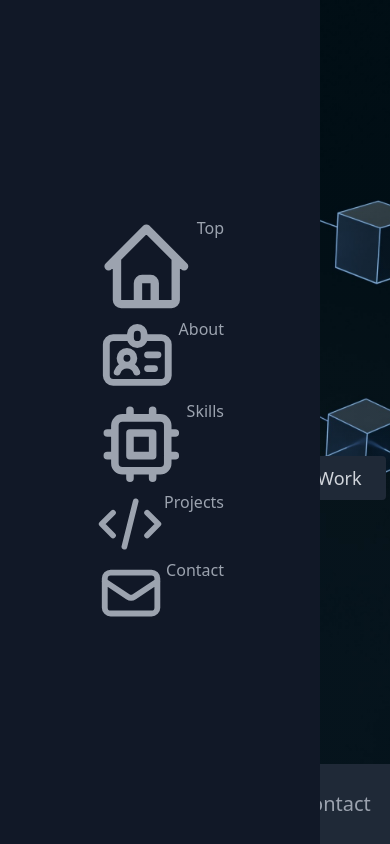
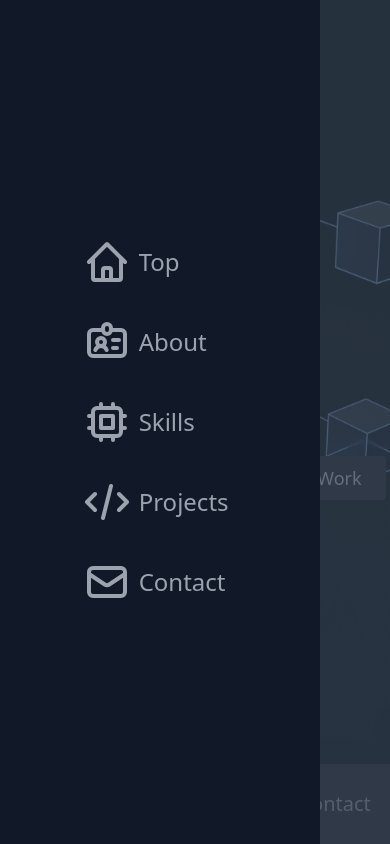
Before and after one commit to michael-orzel/portfolio, a React (Create React App) app: page / in a window 390 px wide. Both pictures are taken after a click on the button 39 px from the left and 804 px from the top of the page. Shown: the top 844 px of the page. Built offline with nearby package versions, Linux system fonts and the light colour scheme.

Commit message:
footer design

```diff
--- a/src/components/Footer.js
+++ b/src/components/Footer.js
@@ -1,10 +1,26 @@
 import React from 'react'
-import { DocumentDownloadIcon } from '@heroicons/react/solid'
+import {
+   MailIcon
+} from '@heroicons/react/outline'
 
 export default function Footer() {
   return (
-    <footer className="bg-gray-800 py-7 flex flex-col justify-center items-center bottom-0">
+    <footer className="bg-gray-800 py-9 pb-32 flex flex-col justify-center items-center bottom-0 xl:pb-14">
       <ul className="py-2 flex flex-row justify-center items-center">
+        <li className='inline-flex px-0'>
+          <a href="#contact" className="px-4 py-1 rounded flex flex-row justify-center items-center hover:bg-gray-700 hover:text-white">
+            <MailIcon className='w-10'/>
+          </a>
+        </li>
+        <li className='inline-flex px-0'>
+          <a href="#contact" className="px-4 py-1 rounded flex flex-row justify-center items-center hover:bg-gray-700 hover:text-white">
+            <MailIcon className='w-10'/>
+          </a>
+        </li>
+      </ul>
+      <span className='text-sm text-gray-500'>&copy; 2022 Michael Orzel</span>
+
+      {/* <ul className="py-2 flex flex-row justify-center items-center">
         <li className="px-3"><a href="#about">About</a></li>
         <li className="px-3"><a href="#projects">Projects</a></li>
         <li className="px-3"><a href="#contact">Contact</a></li>
@@ -18,7 +34,7 @@ export default function Footer() {
       <a href="#skills" className="py-1">
         <DocumentDownloadIcon className="w-10 inline-block mb-4 hover:text-indigo-500 focus:text-indigo-600" />
       </a>
-      </div>
+      </div> */}
     </footer>
   );
 }
--- a/src/components/Navbar.js
+++ b/src/components/Navbar.js
@@ -10,16 +10,18 @@ export default function Navbar() {
 
   const toggleNavigation = () => setNavigation(!navigation)
 
+  const hideNavigation = () => setNavigation(false)
+
   return (
     <div>
-      <div className='fixed bottom-0 left-0 z-30 bg-gray-800 w-full h-20 flex flex-col justify-center align-center opacity-100 xl:top-0 xl:bottom-auto xl:flex-row xl:justify-around 2xl:justify-evenly'>
+      <div className='fixed bottom-0 left-0 z-30 bg-gray-800 w-full h-20 drop-shadow-2xl flex flex-col justify-center opacity-100 xl:top-0 xl:bottom-auto xl:flex-row xl:justify-around 2xl:justify-evenly'>
         <a href="#hero" className="hidden px-4 py-1 rounded flex flex-row justify-center items-center hover:bg-gray-700 hover:text-white xl:inline-flex">
           <HomeIcon className='w-10' />
           <span className='text-xl pl-1'>Top</span>
         </a>
-        <ul className='flex flex-row justify-around align-center text-base'>
+        <ul className='flex flex-row justify-around items-center text-base'>
           <li className='inline-flex pl-0 lg:hidden'>
-            <a href='#' className="px-4 py-1 flex flex-row justify-center items-center hover:text-white">
+            <a role='button' tabIndex='0' className="px-4 py-1 flex flex-row justify-center items-center hover:text-white">
               <MenuIcon className='w-10' onClick={toggleNavigation} />
             </a>
           </li>
@@ -60,24 +62,32 @@ export default function Navbar() {
         </a>
       </div>
 
-      <div className='hidden'></div>
+      <div
+        className={navigation
+          ? 'fixed w-full h-screen z-40 bg-gray-700 opacity-70'
+          : 'hidden'}
+        onClick={hideNavigation}
+      />
 
       <nav
         className={navigation
           ? 'fixed z-50 top-0 left-0 bg-gray-900 w-80 h-screen flex flex-col justify-center items-center'
           : 'hidden'}
       >
-        <ul className='flex flex-col justify-center items-center'>
-          {navData.map((section) => {
+        <ul className='w-full h-full flex flex-col justify-center items-center'>
+          { navData.map((section) => {
             return (
-              <li key={section.name} className='w-32'>
-                <a href={section.link} className='flex flex-row justify-center align-center px-0 hover:text-white'>
-                  {section.icon}
-                  {section.name}
+              <li key={section.name} className='inline-flex w-7/12'>
+                <a href={section.link}
+                  onClick={hideNavigation}
+                  className='flex flex-row justify-start items-center min-w-full pl-4 py-4 rounded hover:bg-gray-700 hover:text-white'
+                >
+                  <span className='w-12'>{section.icon}</span>
+                  <span className='text-2xl pl-2'>{section.name}</span>
                 </a>
               </li>
             );
-          })}
+          }) }
         </ul>
       </nav>
     </div>
```
